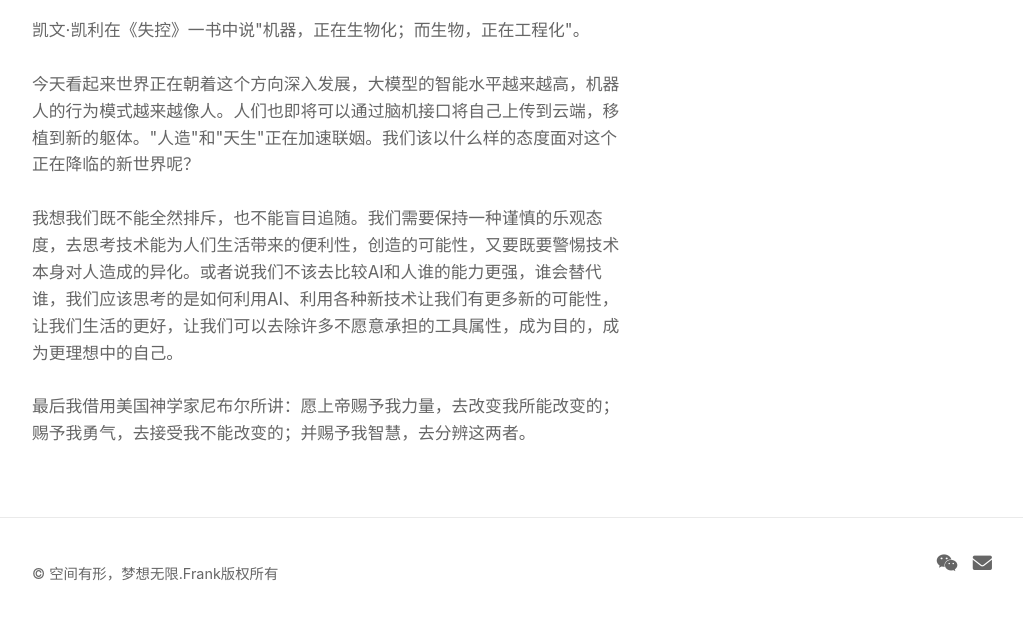
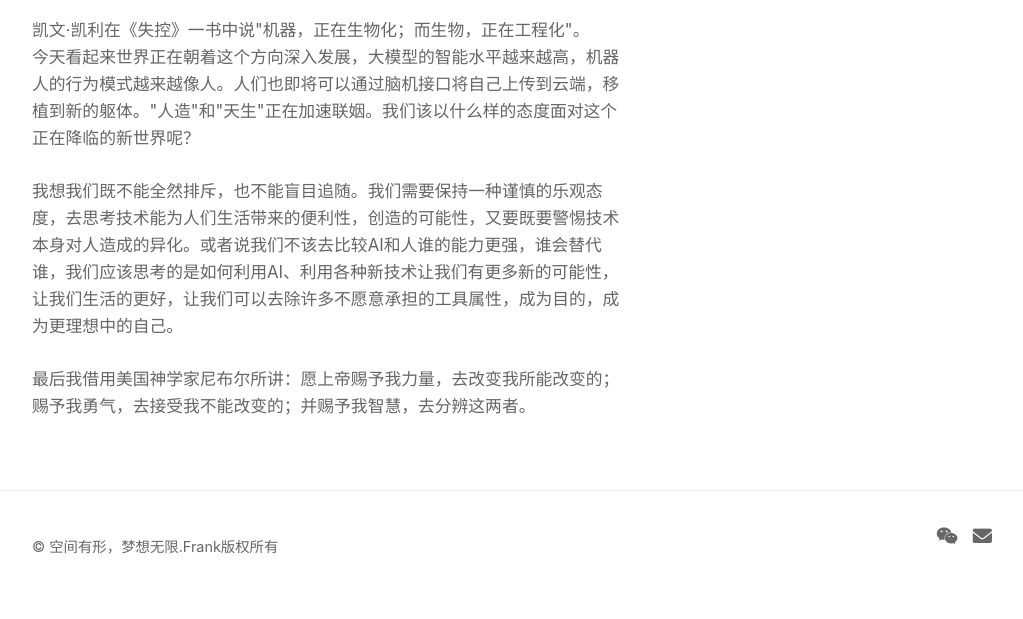
Before and after one commit to frank13782001/personal-website, a plain HTML site: page index.html in a window 1280 px wide. Shown: the part 187-806 px from the top of the page, without its empty margins (128-1151 px from the left). Drawn offline with Linux system fonts and the light colour scheme.

Commit message:
Update index.html

```diff
--- a/index.html
+++ b/index.html
@@ -38,7 +38,7 @@
             <div class="container">
                 <div class="hero-content">
                     <h1 class="main-title">人是目的而非手段</h1>
-                    <p class="bio">凯文·凯利在《失控》一书中说"机器，正在生物化；而生物，正在工程化"。<br><br>今天看起来世界正在朝着这个方向深入发展，大模型的智能水平越来越高，机器人的行为模式越来越像人。人们也即将可以通过脑机接口将自己上传到云端，移植到新的躯体。"人造"和"天生"正在加速联姻。我们该以什么样的态度面对这个正在降临的新世界呢？<br><br>我想我们既不能全然排斥，也不能盲目追随。我们需要保持一种谨慎的乐观态度，去思考技术能为人们生活带来的便利性，创造的可能性，又要既要警惕技术本身对人造成的异化。或者说我们不该去比较AI和人谁的能力更强，谁会替代谁，我们应该思考的是如何利用AI、利用各种新技术让我们有更多新的可能性，让我们生活的更好，让我们可以去除许多不愿意承担的工具属性，成为目的，成为更理想中的自己。<br><br>最后我借用美国神学家尼布尔所讲：愿上帝赐予我力量，去改变我所能改变的；赐予我勇气，去接受我不能改变的；并赐予我智慧，去分辨这两者。</p>
+                    <p class="bio">凯文·凯利在《失控》一书中说"机器，正在生物化；而生物，正在工程化"。<br>今天看起来世界正在朝着这个方向深入发展，大模型的智能水平越来越高，机器人的行为模式越来越像人。人们也即将可以通过脑机接口将自己上传到云端，移植到新的躯体。"人造"和"天生"正在加速联姻。我们该以什么样的态度面对这个正在降临的新世界呢？<br><br>我想我们既不能全然排斥，也不能盲目追随。我们需要保持一种谨慎的乐观态度，去思考技术能为人们生活带来的便利性，创造的可能性，又要既要警惕技术本身对人造成的异化。或者说我们不该去比较AI和人谁的能力更强，谁会替代谁，我们应该思考的是如何利用AI、利用各种新技术让我们有更多新的可能性，让我们生活的更好，让我们可以去除许多不愿意承担的工具属性，成为目的，成为更理想中的自己。<br><br>最后我借用美国神学家尼布尔所讲：愿上帝赐予我力量，去改变我所能改变的；赐予我勇气，去接受我不能改变的；并赐予我智慧，去分辨这两者。</p>
                 </div>
             </div>
         </section>
```
